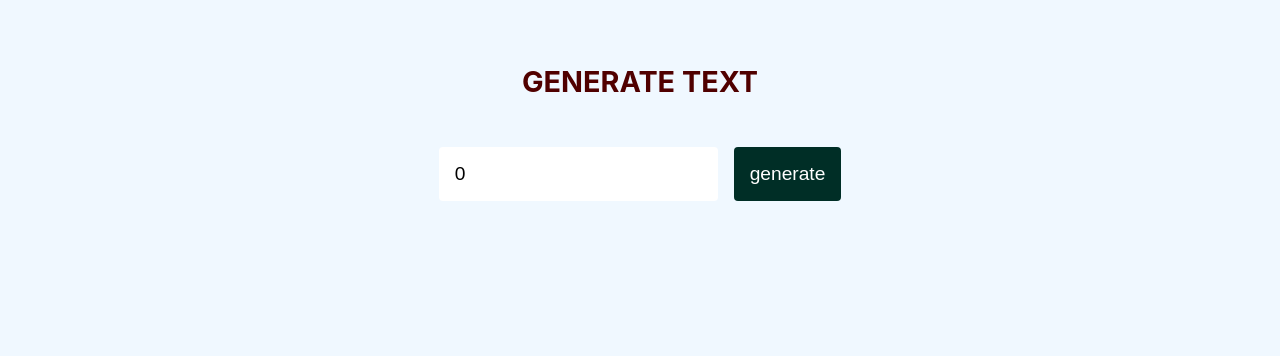
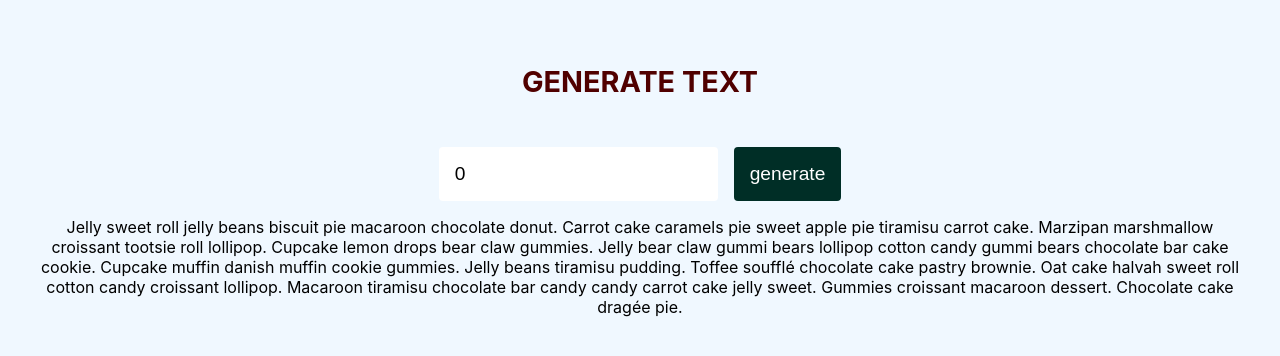
Before and after one commit to BSlaven/lorem_ipsum_text, a React (Vite) app: page / in a window 1280 px wide. Both pictures are taken after a click on the button "generate". Shown: the top 356 px of the page. Built offline with nearby package versions, Linux system fonts and the light colour scheme.

Commit message:
add mapping function do diplay paragraphs

```diff
--- a/src/App.jsx
+++ b/src/App.jsx
@@ -1,4 +1,4 @@
-import { useState } from 'react'
+import { useState, useEffect } from 'react'
 import './App.css'
 import texts from './data';
 
@@ -12,11 +12,15 @@ function App() {
     e.preventDefault();
     const newData = [...data];
     if(textNumber <= 1 || textNumber >= newData.length) {
-      setDisplayData(newData[0]);
+      setDisplayData([newData[0]]);
       return
     }
     setDisplayData(data.slice(0, textNumber))
   }
+
+  useEffect(() => {
+    console.log(displayData);
+  }, [displayData]);
 
   const numberInputHandler = e => {
     const number = +e.target.value;
@@ -35,6 +39,9 @@ function App() {
         <button
           className="form-button">generate</button>
       </form>
+      <section className="paragraph-container">
+        {displayData && displayData.map(item => <p key={item}>{item}</p>)}
+      </section>
     </div>
   )
 }
```
